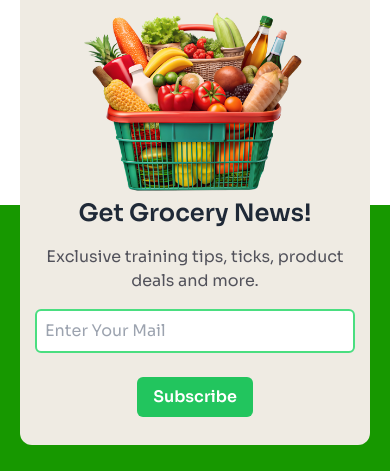
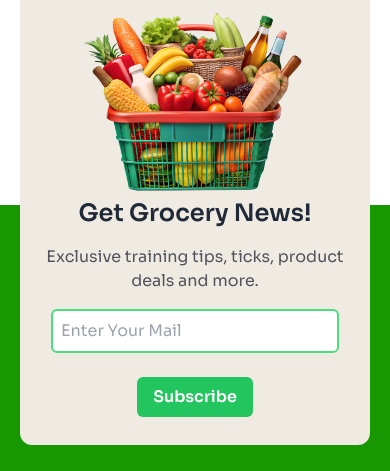
Before and after one commit to rifat-two-eight/mission-3, a plain HTML site: page index.html in a window 390 px wide. Shown: the part 4187-4658 px from the top of the page. Drawn offline with nearby package versions, Linux system fonts and the light colour scheme.

Commit message:
input bug

```diff
--- a/index.html
+++ b/index.html
@@ -553,7 +553,7 @@
               </p>
               <div class="flex justify-center lg:justify-start">
                 <input
-                  class="px-2 w-80 py-2 rounded-md border-green-400 border-2"
+                  class="px-2 w-72 lg:w-80 py-2 rounded-md border-green-400 border-2"
                   type="email"
                   name=""
                   placeholder="Enter Your Mail"
```
